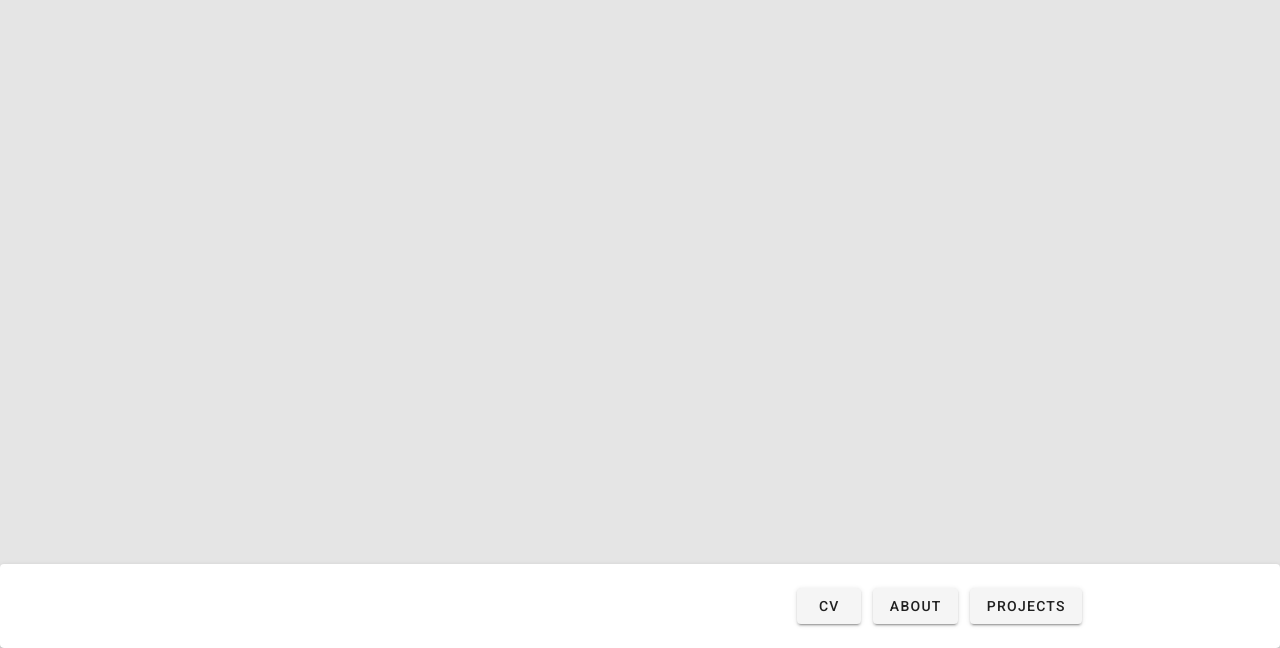
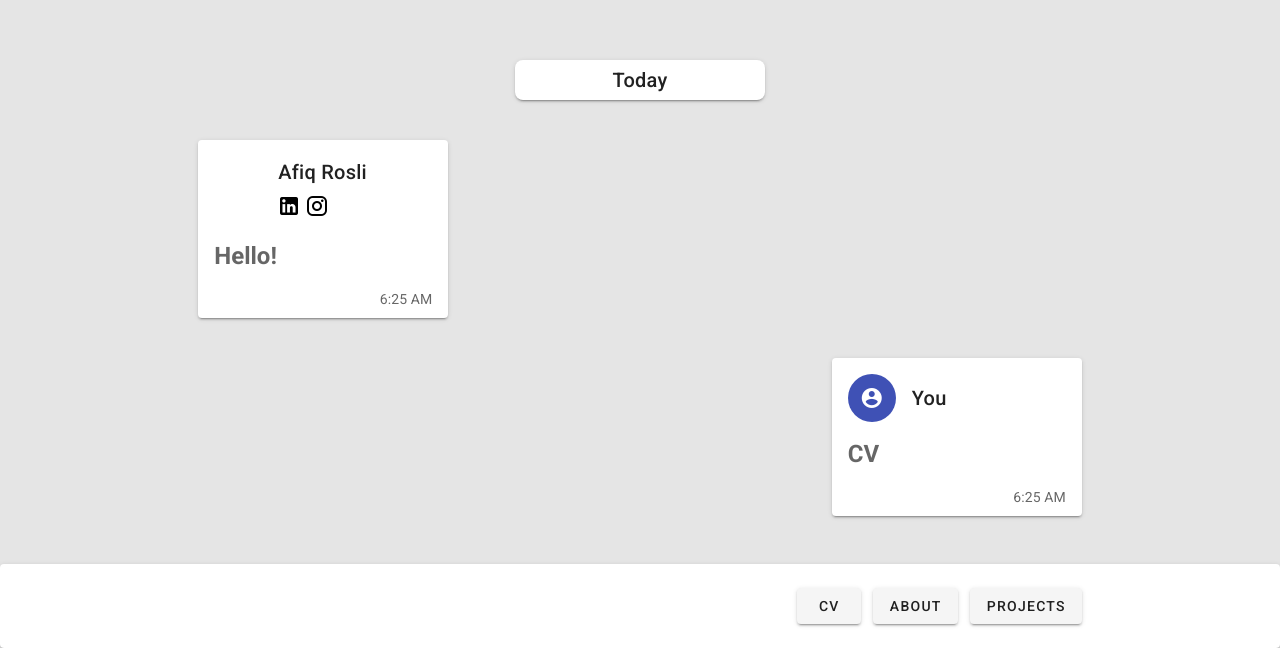
Before and after one commit to AfiqRosli/AfiqRosli.github.io, a Vue app: page / in a window 1280 px wide. Shown: the part 152-800 px from the top of the page. Built offline with nearby package versions, Linux system fonts and the light colour scheme.

Commit message:
prefill chat data for testing purpose

```diff
--- a/src/views/Home.vue
+++ b/src/views/Home.vue
@@ -33,11 +33,39 @@
 <script>
 import ChatMe from "@/components/ChatMe";
 import ChatYou from "@/components/ChatYou";
-import Date from "@/components/Date";
+import When from "@/components/When";
 import Selection from "@/components/Selection";
+import Chat from "@/enums/Chat";
+import Person from "@/enums/Person";
 
 export default {
   name: "Home",
-  components: { ChatMe, ChatYou, Date, Selection }
+  components: { ChatMe, ChatYou, When, Selection },
+  data() {
+    return {
+      chats: [
+        {
+          type: Chat.DATE,
+          date: new Date().toISOString()
+        },
+        {
+          type: Chat.TEXT,
+          person: Person.ME,
+          date: new Date().toISOString(),
+          msg: "Hello!"
+        },
+        {
+          type: Chat.TEXT,
+          person: Person.YOU,
+          date: new Date().toISOString(),
+          msg: "CV"
+        }
+      ],
+      enums: {
+        Chat,
+        Person
+      }
+    };
+  }
 };
 </script>
```
